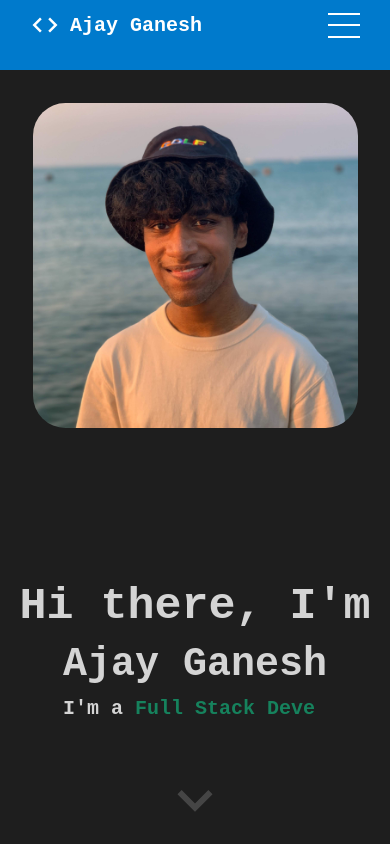
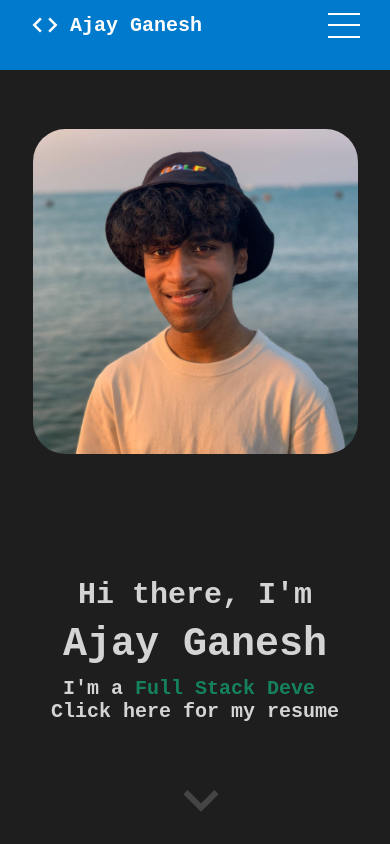
Before and after one commit to AjayGanesh02/portfolio-website, a React (Create React App) app: page / in a window 390 px wide. Built offline with nearby package versions, Linux system fonts and the light colour scheme; a web font is replaced by a local one.

Commit message:
more mobile optimizations, added resume

```diff
--- a/src/components/intro/Intro.jsx
+++ b/src/components/intro/Intro.jsx
@@ -27,8 +27,10 @@ export default function Intro() {
           <h2>Hi there, I'm</h2>
           <h1>Ajay Ganesh</h1>
           <h3>I'm a <span ref={textRef}></span></h3>
+          <h3><a href="https://drive.google.com/file/d/11PFusrOQBQFyViXWwQ-y4FthtKp9QWd-/view?usp=sharing" target="_blank" rel="noopener noreferrer">Click here for my resume</a></h3>
+
         </div>
-        <a href="#portfolio">
+        <a className="downicon" href="#portfolio">
           <KeyboardArrowDownIcon className="icon" />
         </a>
       </div>
--- a/src/components/intro/intro.scss
+++ b/src/components/intro/intro.scss
@@ -30,6 +30,7 @@
                 align-items: flex-start;
                 border-radius: 0%;
                 background-color: $blkColor1;
+                margin-top: 9%;
             }
 
             img{
@@ -48,6 +49,10 @@
         position: relative;
         color: $textColor;
 
+        @include mobile {
+            margin-top: 0%;
+        }
+
         .wrapper{
             width: 100%;
             height: 100%;
@@ -65,6 +70,10 @@
 
             h2{
                 font-size: 45px;
+
+                @include mobile {
+                    font-size: 30px;
+                }
             }
             h1{
                 font-size: 60px;
@@ -112,9 +121,14 @@
                         opacity: 0;
                     }
                 }
+
+                a {
+                    text-decoration: none;
+                    color: inherit;
+                }
             }
         }
-        a{
+        .downicon {
             position: absolute;
             bottom: 10px;
             left: 25%;
--- a/src/components/menu/menu.scss
+++ b/src/components/menu/menu.scss
@@ -14,8 +14,13 @@
     justify-content: center;
     transition: all 1s ease;
 
+    @include mobile {
+        width: 200px;
+    }
+
     &.active{
         right: 0;
+
     }
 
     ul{
```
